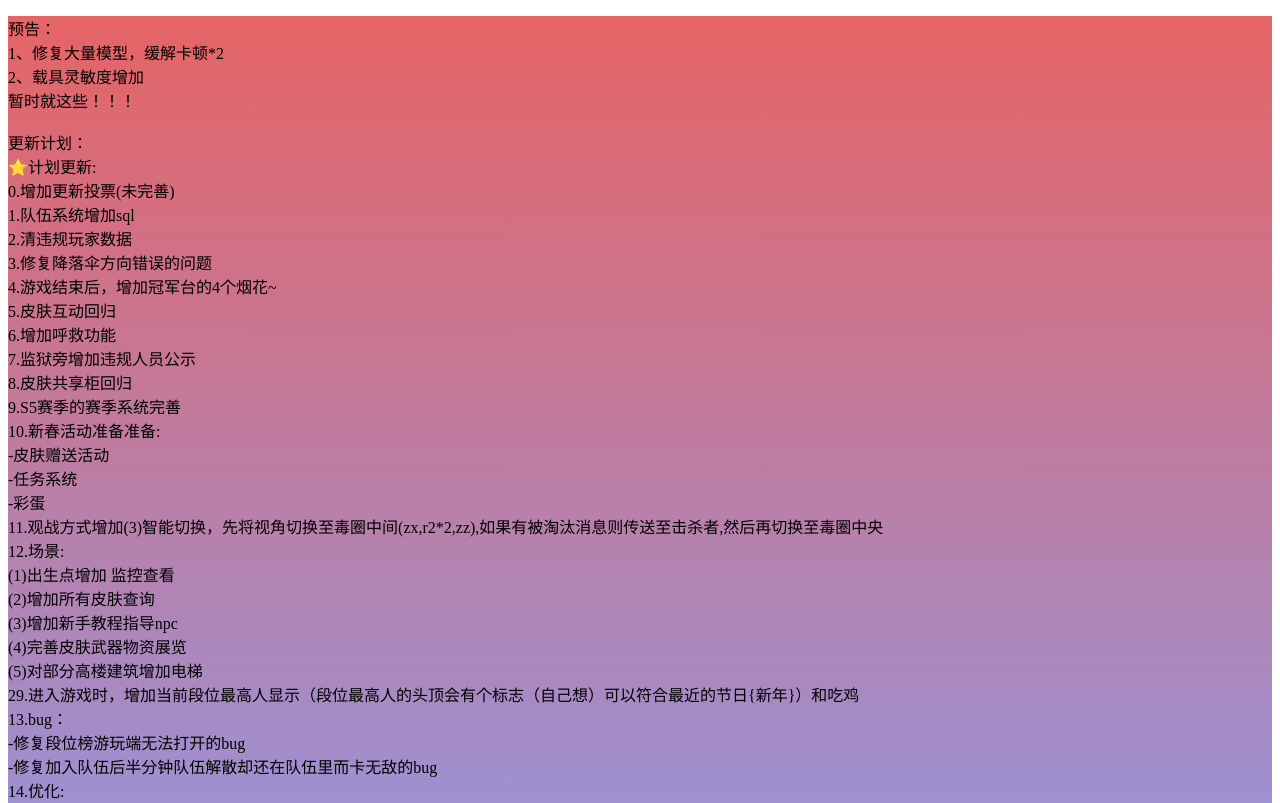
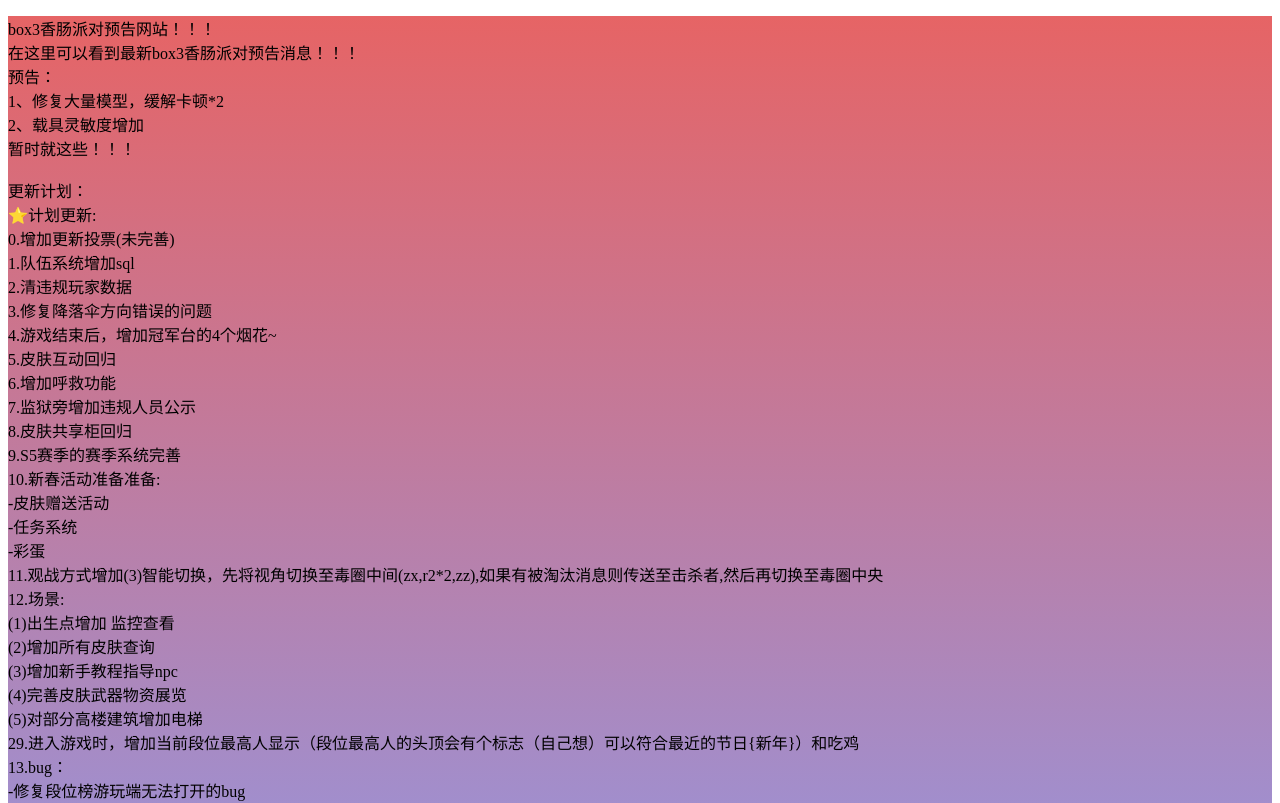
Before and after one commit to yanhun1234/yanhun1234.github.io, a plain HTML site: page box3-Sausage-Party/html/index.html in a window 1280 px wide. Shown: the top 803 px of the page. Drawn offline with Linux system fonts and the light colour scheme.

Commit message:
Update index.html

```diff
--- a/box3-Sausage-Party/html/index.html
+++ b/box3-Sausage-Party/html/index.html
@@ -9,7 +9,10 @@
     <link rel="stylesheet" type="text/css" href="./css/attachment.css">
 </head>
 <body>
-<p>预告：
+<p>
+    box3香肠派对预告网站！！！
+    <br>在这里可以看到最新box3香肠派对预告消息！！！
+    <br>预告：
     <br>1、修复大量模型，缓解卡顿*2
     <br>2、载具灵敏度增加
     <br>暂时就这些！！！
```
